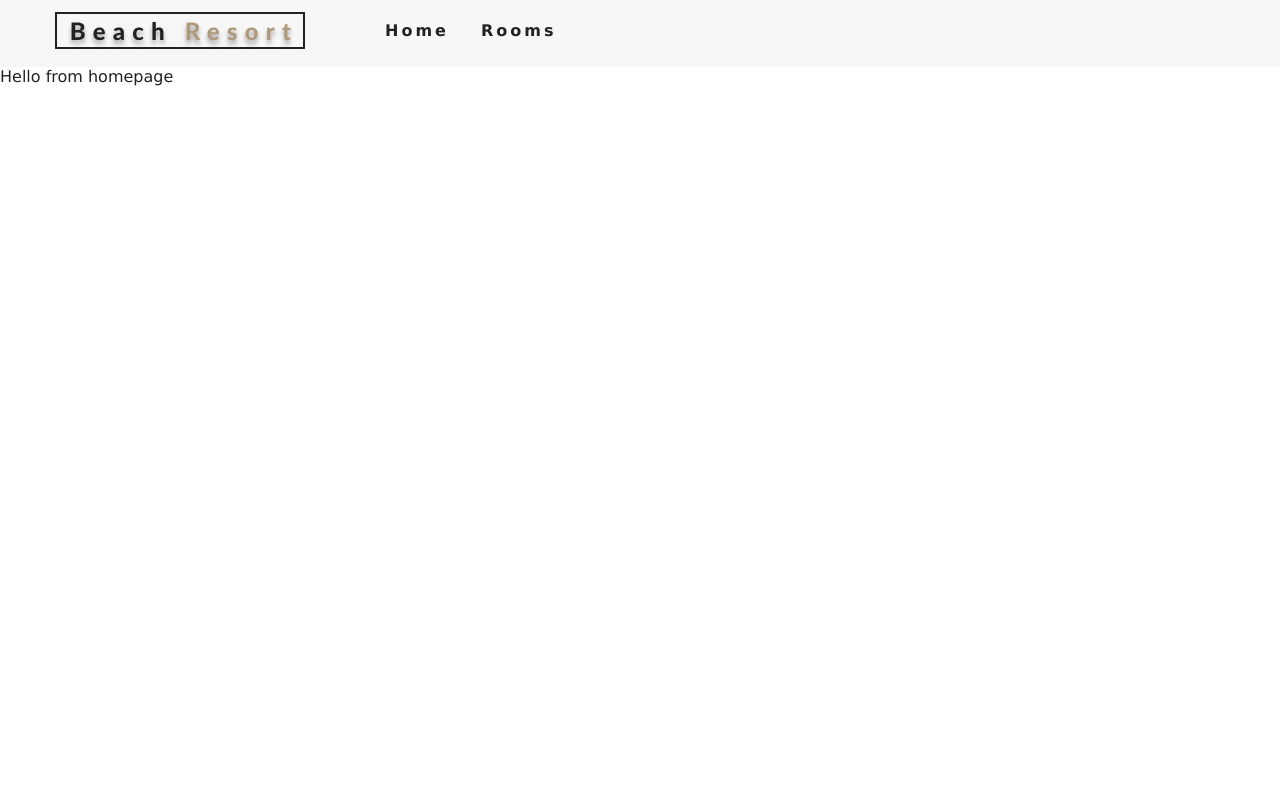
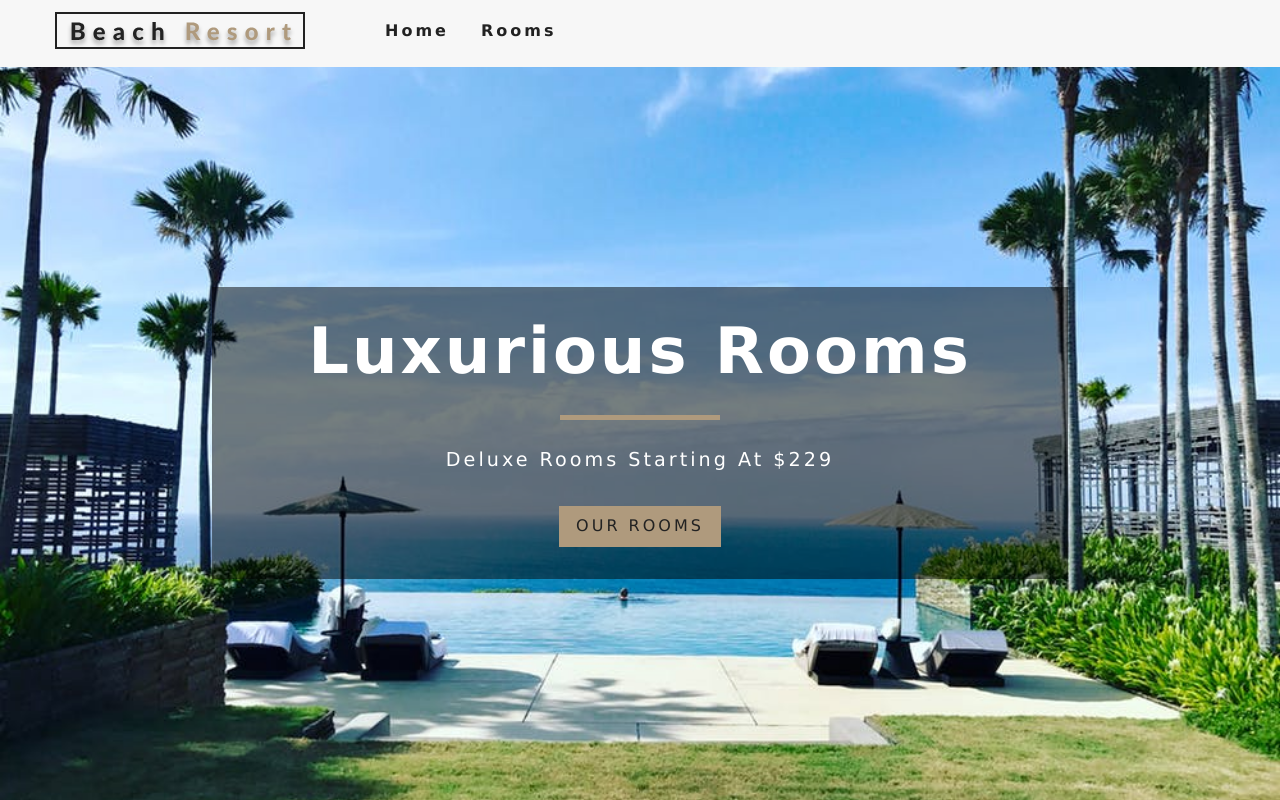
Before and after one commit to adhikarisushant/hotel-website-react, a React (Create React App) app: page / in a window 1280 px wide. Built offline with nearby package versions, Linux system fonts and the light colour scheme.

Commit message:
hero section for all pages

```diff
--- /dev/null
+++ b/src/components/Banner.js
@@ -0,0 +1,16 @@
+import React from 'react'
+
+const Banner = ({children, title, subtitle}) => {
+    return (
+        <div>
+            <div className="banner">
+                <h1>{title}</h1>
+                <div></div>
+                <p>{subtitle}</p>
+                {children}
+            </div>
+        </div>
+    )
+}
+
+export default Banner
--- /dev/null
+++ b/src/components/Hero.js
@@ -0,0 +1,13 @@
+import React from 'react'
+
+export default function Hero({children, hero}) {
+    return (
+        <header className={hero}>
+            {children}
+        </header>
+    )
+}
+
+Hero.defaultProps = {
+    hero: 'defaultHero'
+};
--- a/src/pages/Error.js
+++ b/src/pages/Error.js
@@ -1,10 +1,15 @@
 import React from 'react'
+import Hero from '../components/Hero'
+import Banner from '../components/Banner'
+import {Link} from 'react-router-dom'
 
 const Error = () => {
     return (
-        <div>
-            hello from error page
-        </div>
+       <Hero>
+           <Banner title="404" subtitle="page not found">
+                <Link to="/" className="btn-primary">return home</Link>
+           </Banner>
+       </Hero>
     )
 }
 
--- a/src/pages/Home.js
+++ b/src/pages/Home.js
@@ -1,10 +1,15 @@
 import React from 'react'
+import Hero from "../components/Hero";
+import Banner from '../components/Banner'
+import {Link} from 'react-router-dom'
 
 const Home = () => {
     return (
-        <div>
-            Hello from homepage
-        </div>
+        <Hero>
+            <Banner title="luxurious rooms" subtitle="deluxe rooms starting at $229">
+                <Link to="/rooms" className="btn-primary">Our rooms</Link>
+            </Banner>
+        </Hero>
     )
 }
 
--- a/src/pages/Rooms.js
+++ b/src/pages/Rooms.js
@@ -1,10 +1,17 @@
 import React from 'react'
+import Hero from '../components/Hero'
+import Banner from '../components/Banner'
+import {Link} from 'react-router-dom'
 
 const Rooms = () => {
     return (
-        <div>
-            Hello from rooms page
-        </div>
+            <Hero hero="roomsHero">
+                <Banner title="our rooms">
+                    <Link to="/" className="btn-primary">
+                        return home
+                    </Link>
+                </Banner>
+            </Hero>
     )
 }
 
```
Also changed, not shown: 1 other file (tests, documents, lock files or other folders).
